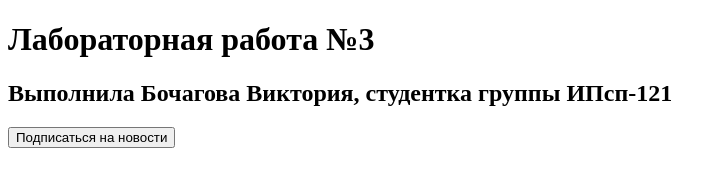
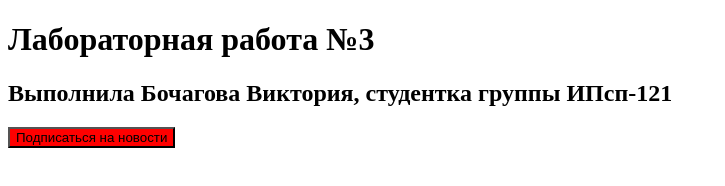
Before and after one commit to RenFoxHana/Laba3ISRPO, a plain HTML site: page Index.html in a window 1280 px wide. Shown: the whole page, without its empty margins (0-725 px from the left). Drawn offline with Linux system fonts and the light colour scheme.

Commit message:
Изменение цвета кнопки

```diff
--- a/Index.html
+++ b/Index.html
@@ -8,6 +8,6 @@
     <h1>Лабораторная работа №3</h1>
     <h2>Выполнила Бочагова Виктория, студентка группы ИПсп-121</h2>
 
-    <button>Подписаться на новости</button>
+    <button style="background-color: red;">Подписаться на новости</button>
 </body>
 </html>
```
